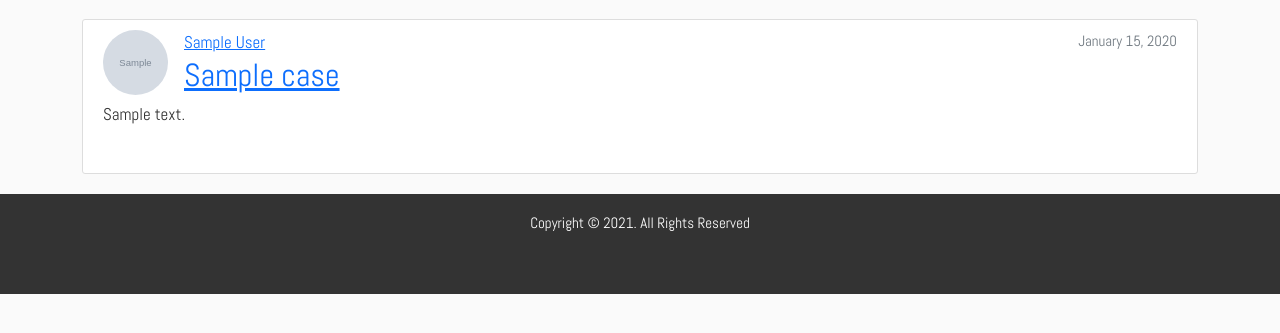
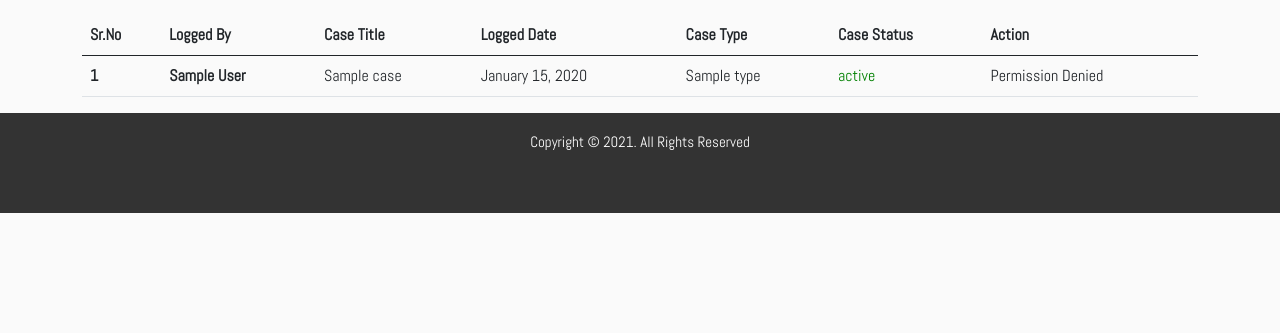
Before and after one commit to OkothPius/CRS, a Django app: template crime/templates/crime/user_logs.html in a window 1280 px wide. Shown: the part 195-528 px from the top of the page. Run offline with Django 3.2, Linux system fonts and the light colour scheme; the template is opened without the code that fills it: most values are stand-ins (such as "Sample title", 1, 10 or a date in 2020); grey boxes marked "Sample" are stand-in pictures; data that the repository does not hold is empty; some libraries are stand-ins or nearby versions.

Commit message:
feat: update templates

```diff
--- a/crime/templates/crime/log_detail.html
+++ b/crime/templates/crime/log_detail.html
@@ -19,6 +19,8 @@
           <h2 class="article-title">{{object.location}}</h2>
           <p class="article-content">{{object.type}}</p>
           <p class="article-content">{{object.num_reported}}</p>
+
         </div>
       </article>
+
   {% endblock content %}
--- a/crime/templates/crime/log_form.html
+++ b/crime/templates/crime/log_form.html
@@ -8,7 +8,7 @@
         <legend class="border-bottom mb-4">Crime Form</legend>
         {{ form | crispy}}
       </fieldset>
-      <div class="form-group">
+      <div class="form-group mt-3">
         <button class="btn btn-outline-info" type="submit">Submit</button>
       </div>
     </form>
--- a/crime/templates/crime/user_logs.html
+++ b/crime/templates/crime/user_logs.html
@@ -2,19 +2,47 @@
 
   {% block content%}
   <h1 class="mb-3">Post by {{ view.kwargs.username }} ({{ page_obj.paginator.count }})</h1>
-    {% for log in logs %}
-      <article class="media content-section">
-        <img class="rounded-circle article-img" src="{{ log.author.profile.image.url }}" alt="avatar">
-        <div class="media-body">
-          <div class="article-metadata">
-            <a class="mr-2" href="{% url 'user-logs' log.author.username %}">{{ log.author }}</a>
-            <small class="text-muted">{{log.date_posted | date:"F d, Y"}}</small>
-          </div>
-          <h2><a class="article-title" href="{% url 'log-detail' log.id %}">{{ log.case }}</a></h2>
-          <p class="article-content">{{ log.details }}</p>
-        </div>
-      </article>
-    {% endfor %}
+
+    <table class="table table-hover">
+      <thead>
+        <tr>
+          <th scope="col">Sr.No</th>
+          <th scope="col">Logged By</th>
+          <th scope="col">Case Title</th>
+          <th scope="col">Logged Date</th>
+          <th scope="col">Case Type</th>
+          <th scope="col">Case Status</th>
+          <th scope="col">Action</th>
+        </tr>
+      </thead>
+      {% for log in logs %}
+      <tbody>
+        <tr>
+          <th scope="row">{{page_obj.start_index|add:forloop.counter0}}</th>
+          <th>{{ log.author }}</th>
+          <td>{{log.case}}</td>
+          <td>{{log.date_posted | date:"F d, Y"}}</td>
+          <td>{{log.type}}</td>
+          <td style='color: green'>{{log.status}}</td>
+          <td>
+            {% if log.author == user %}
+              <div class="">
+                <a class="btn btn-secondary btn-sm mt-1 mb-1"href="{% url 'log-update' log.id %}">Update</a>
+                <a class="btn btn-danger btn-sm mt-1 mb-1"href="{% url 'log-delete' log.id %}">Delete</a>
+              </div>
+
+            {% else %}
+              <div class="">
+                Permission Denied
+              </div>
+            {% endif %}
+
+          </td>
+        </tr>
+      </tbody>
+      {% endfor %}
+    </table>
+
     {% if is_paginated %}
 
       {% if page_obj.has_previous %}
```
Also changed, not shown: crime/templates/crime/index.html (+15 -0 lines), crime/templates/crime/search.html (added, +18 -0 lines).
